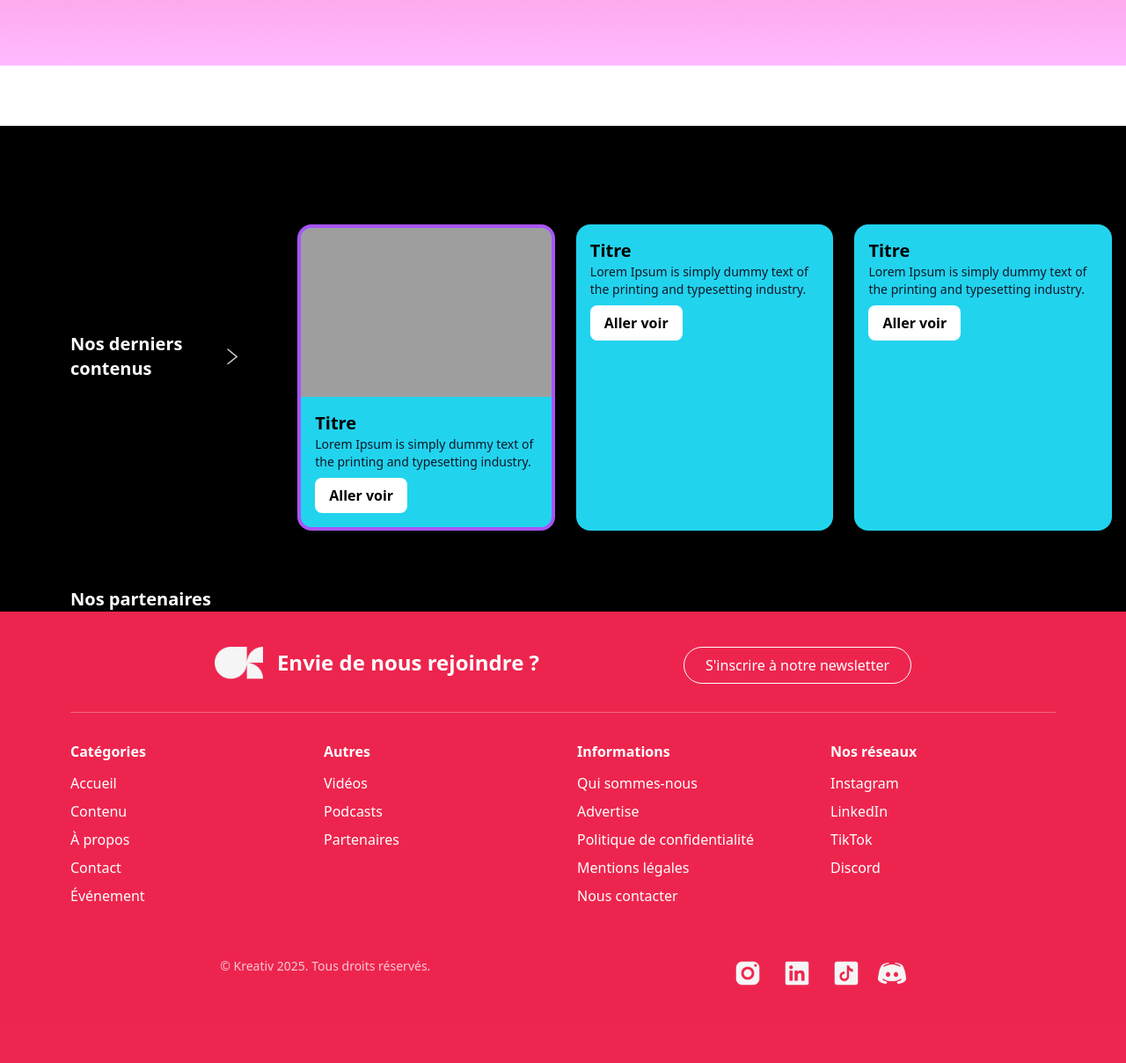
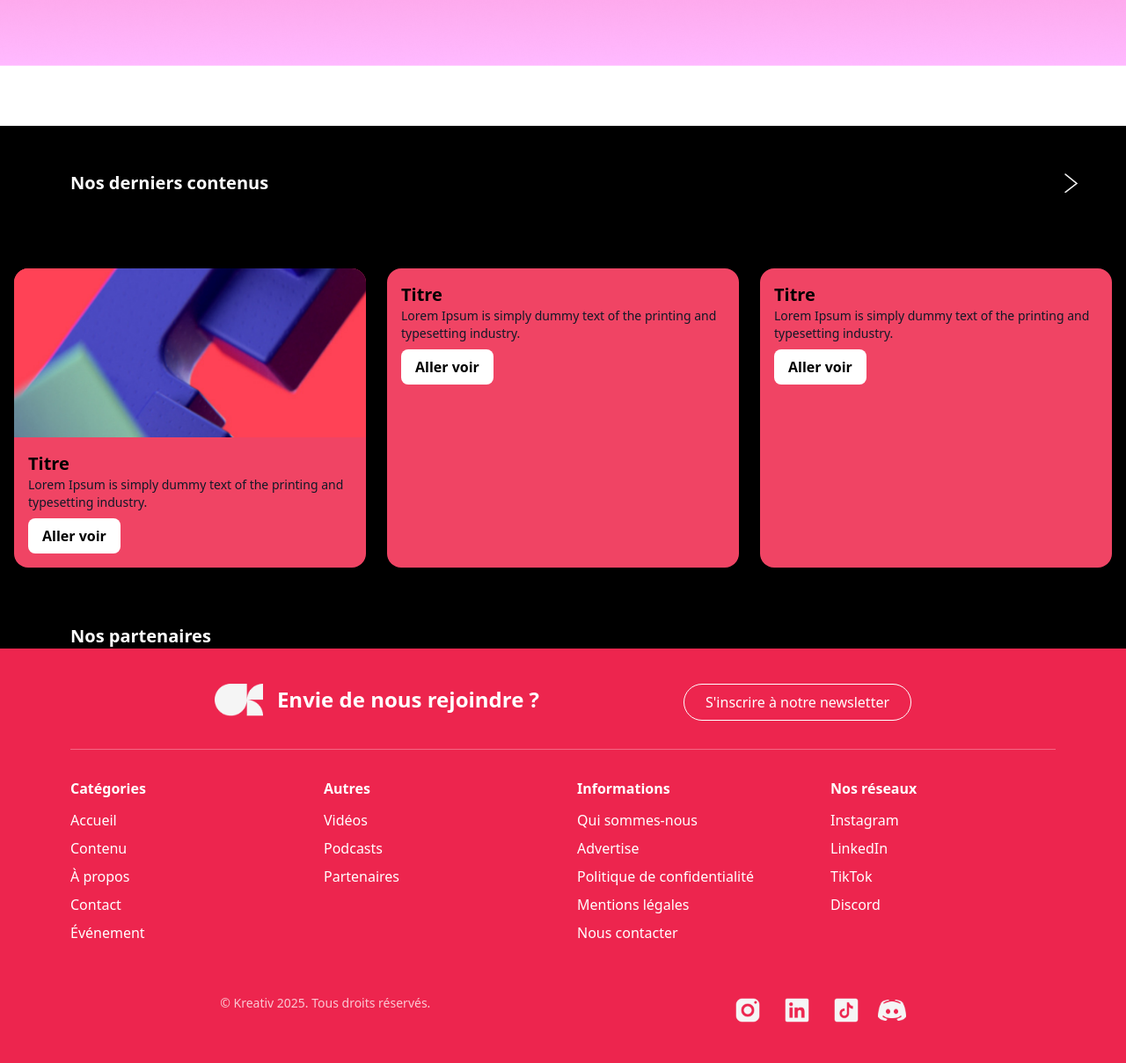
Before and after one commit to ValentinRusseil/Kreativ, a Django app: page / in a window 1280 px wide. Shown: the part 721-1929 px from the top of the page at 88% size. Before the commit the page ends 1887 px from the top, so only its background shows below. Run offline with Django 4.2, Linux system fonts and the light colour scheme; some libraries are stand-ins or nearby versions; grey boxes are pictures that could not be loaded.

Commit message:
feat(front): update home page and add new image

```diff
--- a/Kreativ/views.py
+++ b/Kreativ/views.py
@@ -2,7 +2,7 @@ from django.shortcuts import render
 
 def home_page(request):
     contenus = [
-        {"title": "Titre", "description": "Lorem Ipsum is simply dummy text of the printing and typesetting industry.", "image": "image1.jpg"},
+        {"title": "Titre", "description": "Lorem Ipsum is simply dummy text of the printing and typesetting industry.", "image": "images/wallpaper/fond_contenu.png"},
         {"title": "Titre", "description": "Lorem Ipsum is simply dummy text of the printing and typesetting industry.", "image": None},
         {"title": "Titre", "description": "Lorem Ipsum is simply dummy text of the printing and typesetting industry.", "image": None},
     ]
--- a/templates/home_page.html
+++ b/templates/home_page.html
@@ -23,13 +23,14 @@
     <div class="flex pl-20 pt-10 justify-between items-center">
       <h2 class="text-white font-(family-name: 'Clash Grotesk Variable') font-bold text-xl">Nos derniers contenus</h2>
       <button type="button" class="w-[30px] h-[50px] mr-10 font-bold"><img class="max-w-[50%]" src="{% static 'images/icons/next-icon.png' %}" alt="next-icon" /></button>
+    </div>
 
     <div class="container mx-auto px-4 py-6">
       <h2 class="text-2xl font-bold mb-4">Nos derniers contenus</h2>
       <!-- Cartes -->
       <div class="grid grid-cols-1 md:grid-cols-3 gap-6">
           {% for contenu in contenus %}
-                <div class="relative bg-cyan-400 rounded-2xl overflow-hidden shadow-lg transition transform hover:scale-105 {% if forloop.first %}border-4 border-purple-500{% endif %}">
+              <div class="relative bg-[#f04464] rounded-2xl overflow-hidden shadow-lg transition transform hover:scale-105">
                   {% if contenu.image %}
                       <img src="{% static contenu.image %}" alt="Image" class="w-full h-48 object-cover">
                   {% endif %}
@@ -42,11 +43,6 @@
           {% endfor %}
       </div>
     </div>
-    </div>
-
-    <div class="flex">
-
-    </div>
 
     <div class="pl-20 pt-10">
       <h1 class="text-white font-(family-name: 'Clash Grotesk Variable') font-bold text-xl">Nos partenaires</h1>
--- a/theme/static_src/src/output.css
+++ b/theme/static_src/src/output.css
@@ -937,12 +929,12 @@ select {
   transform: translate(var(--tw-translate-x), var(--tw-translate-y)) rotate(var(--tw-rotate)) skewX(var(--tw-skew-x)) skewY(var(--tw-skew-y)) scaleX(var(--tw-scale-x)) scaleY(var(--tw-scale-y));
 }
 
+.grid-cols-1 {
+  grid-template-columns: repeat(1, minmax(0, 1fr));
+}
+
 .grid-cols-2 {
   grid-template-columns: repeat(2, minmax(0, 1fr));
-}
-
-.grid-cols-1 {
-  grid-template-columns: repeat(1, minmax(0, 1fr));
 }
 
 .flex-row {
@@ -1033,10 +1011,6 @@ select {
 
 .border-2 {
   border-width: 2px;
-}
-
-.border-4 {
-  border-width: 4px;
 }
 
 .border-t {
@@ -1048,14 +1022,9 @@ select {
   border-color: rgb(255 255 255 / var(--tw-border-opacity, 1));
 }
 
-.border-purple-500 {
-  --tw-border-opacity: 1;
-  border-color: rgb(168 85 247 / var(--tw-border-opacity, 1));
-}
-
-.bg-\[\#e91e63\] {
+.bg-\[\#ed254e\] {
   --tw-bg-opacity: 1;
-  background-color: rgb(233 30 99 / var(--tw-bg-opacity, 1));
+  background-color: rgb(237 37 78 / var(--tw-bg-opacity, 1));
 }
 
 .bg-\[\#f04464\] {
@@ -1071,26 +1040,6 @@ select {
 .bg-gray-900 {
   --tw-bg-opacity: 1;
   background-color: rgb(17 24 39 / var(--tw-bg-opacity, 1));
-}
-
-.bg-\[\#ED254E\] {
-  --tw-bg-opacity: 1;
-  background-color: rgb(237 37 78 / var(--tw-bg-opacity, 1));
-}
-
-.bg-\[\#ed254e\] {
-  --tw-bg-opacity: 1;
-  background-color: rgb(237 37 78 / var(--tw-bg-opacity, 1));
-}
-
-.bg-cyan-400 {
-  --tw-bg-opacity: 1;
-  background-color: rgb(34 211 238 / var(--tw-bg-opacity, 1));
-}
-
-.bg-purple-600 {
-  --tw-bg-opacity: 1;
-  background-color: rgb(147 51 234 / var(--tw-bg-opacity, 1));
 }
 
 .bg-white {
@@ -1300,12 +1241,12 @@ select {
 }
 
 @media (min-width: 768px) {
+  .md\:grid-cols-3 {
+    grid-template-columns: repeat(3, minmax(0, 1fr));
+  }
+
   .md\:grid-cols-4 {
     grid-template-columns: repeat(4, minmax(0, 1fr));
-  }
-
-  .md\:grid-cols-3 {
-    grid-template-columns: repeat(3, minmax(0, 1fr));
   }
 }
 
```
Also changed, not shown: other parts of theme/static_src/src/output.css (+37 -67 lines), static/images/wallpaper/fond_contenu.png (added). Lines whose indentation alone changed are shown as unchanged.
